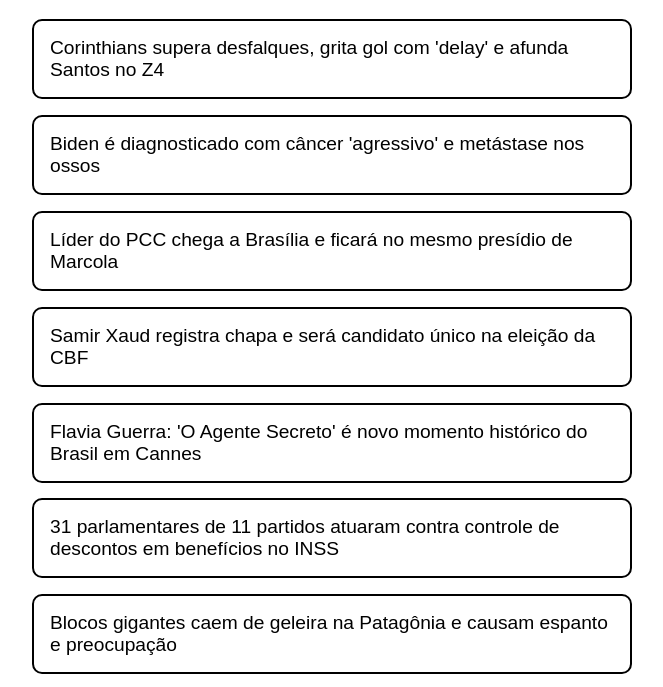
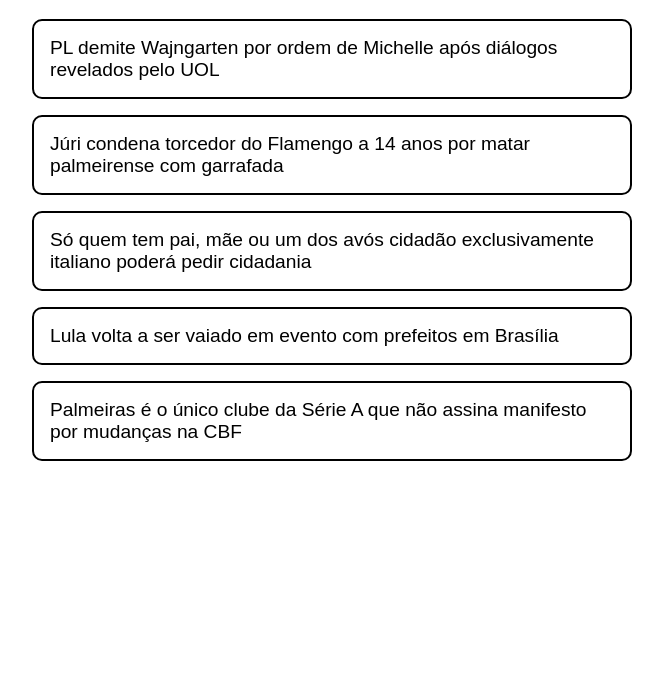
Before and after one commit to stephanie-caroline/scraper-news, a plain HTML site: page index.html in a window 1280 px wide. Shown: the part 62-749 px from the top of the page, without its empty margins (308-971 px from the left). Drawn offline with Linux system fonts and the light colour scheme.

Commit message:
atualização

```diff
--- a/data/noticias.json
+++ b/data/noticias.json
@@ -1 +1,17 @@
-[{"titulo": "Corinthians supera desfalques, grita gol com 'delay' e afunda Santos no Z4"}, {"titulo": "Biden \u00e9 diagnosticado com c\u00e2ncer 'agressivo' e met\u00e1stase nos ossos"}, {"titulo": "L\u00edder do PCC chega a Bras\u00edlia e ficar\u00e1 no mesmo pres\u00eddio de Marcola"}, {"titulo": "Samir Xaud registra chapa e ser\u00e1 candidato \u00fanico na elei\u00e7\u00e3o da CBF"}, {"titulo": "Flavia Guerra: 'O Agente Secreto' \u00e9 novo momento hist\u00f3rico do Brasil em Cannes"}, {"titulo": "31 parlamentares de 11 partidos atuaram contra controle de descontos em benef\u00edcios no INSS"}, {"titulo": "Blocos gigantes caem de geleira na Patag\u00f4nia e causam espanto e preocupa\u00e7\u00e3o"}, {"titulo": "Falta de contato com natureza afeta crian\u00e7as em comunidades tradicionais na amaz\u00f4nia"}, {"titulo": "'Meu filho estava transformado: inchado, triste e com medo'"}, {"titulo": "Teu cachorro te lambe muito? Veja o que esse comportamento quer dizer"}]
+[
+  {
+    "title": "PL demite Wajngarten por ordem de Michelle após diálogos revelados pelo UOL"
+  },
+  {
+    "title": "Júri condena torcedor do Flamengo a 14 anos por matar palmeirense com garrafada"
+  },
+  {
+    "title": "Só quem tem pai, mãe ou um dos avós cidadão exclusivamente italiano poderá pedir cidadania"
+  },
+  {
+    "title": "Lula volta a ser vaiado em evento com prefeitos em Brasília"
+  },
+  {
+    "title": "Palmeiras é o único clube da Série A que não assina manifesto por mudanças na CBF"
+  }
+]
--- a/frontend/js/script.js
+++ b/frontend/js/script.js
@@ -5,10 +5,10 @@
 
     const container = document.getElementById('noticias');
 
-    data.forEach((noticia) => {
+    data.forEach((news) => {
       const titulo = document.createElement('h2');
       titulo.classList.add('news');
-      titulo.textContent = noticia.titulo;
+      titulo.textContent = news.title;
 
       container.appendChild(titulo);
     });
```
Also changed, not shown: index.html (+1 -0 lines), 1 other file.
